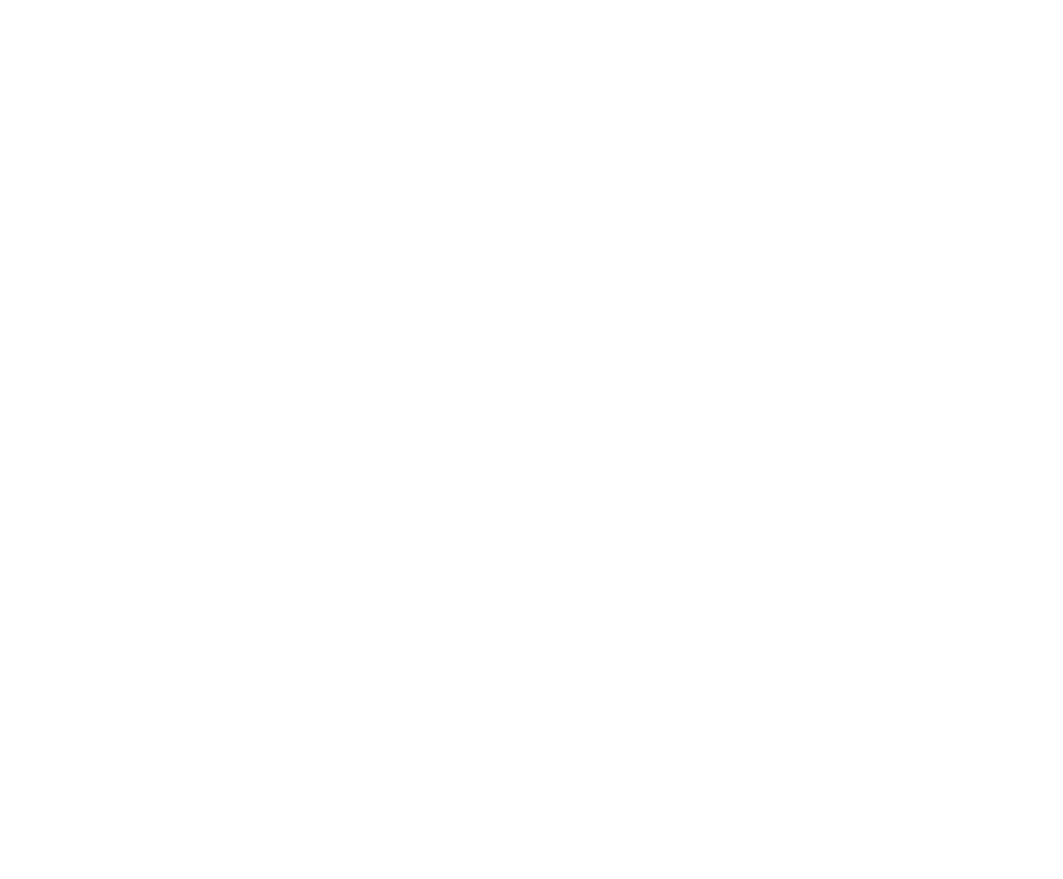
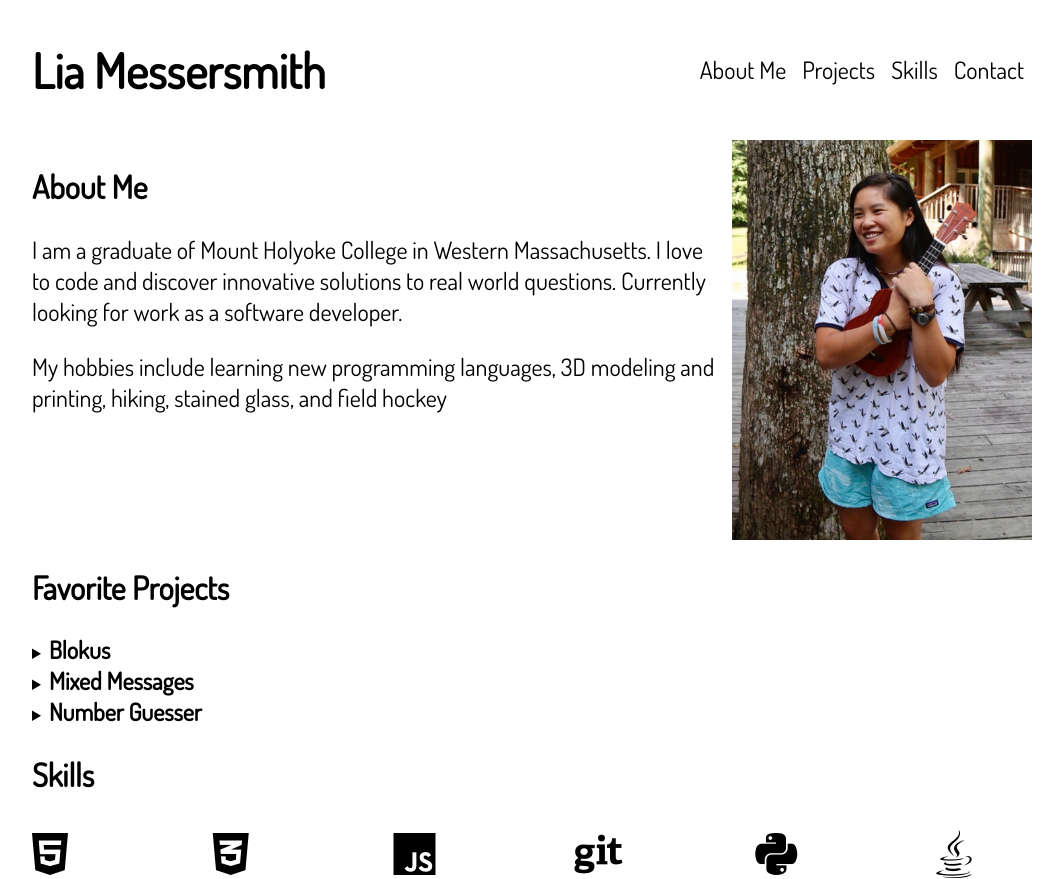
Before and after one commit to lmessersmith/portfolio, a plain HTML site: page index.html in a window 1280 px wide. Shown: the whole page, without its empty margins (108-1171 px from the left). Before the commit the page ends 800 px from the top, so only its background shows below. Drawn offline with Linux system fonts and the light colour scheme.

Commit message:
Updated Code

```diff
--- a/index.html
+++ b/index.html
@@ -2,6 +2,78 @@
 <html>
     <head>
         <title>Portfolio</title>
-        <link href="./style.css" type="stylesheet" rel="text/css">
+        <link href="./style.css" rel="stylesheet">
+        <script src="https://kit.fontawesome.com/8972287b0a.js" crossorigin="anonymous"></script>
+        <link href="https://fonts.googleapis.com/css2?family=Dosis&display=swap" rel="stylesheet">
     </head>
+    <body>
+        <nav>
+            <h1 class="name">Lia Messersmith</h1>
+            <ul class="nav-bar">
+                <li class="nav-bar-item"><a href="#about-me">About Me</a></li>
+                <li class="nav-bar-item"><a href="#projects">Projects</a></li>
+                <li class="nav-bar-item"><a href="#skills">Skills</a></li>
+                <li class="nav-bar-item"><a href="./contact.html">Contact</a></li>
+            </ul>
+        </nav>
+        <main>
+            <section id="about-me">
+                <div class="about-container">
+                    <div class="about-text">
+                        <h2>About Me</h2>
+                        <p>I am a graduate of Mount Holyoke College in Western Massachusetts. I love to code and discover innovative
+                            solutions to real world questions.
+                            Currently looking for work as a software developer.
+                        </p>
+                        <p>
+                            My hobbies include learning new programming languages, 3D modeling and printing, hiking, stained glass, and
+                            field hockey
+                        </p>
+                    </div>
+                    <img src="resources/about-me.jpg" alt="A photo of Lia Messersmith" class="portrait">
+                </div>
+            </section>
+            <section id="projects">
+                <h2>Favorite Projects</h2>
+                <details class="projects">
+                    <summary class="project-title">
+                        <h3>Blokus</h3>
+                    </summary>
+                    <img src="resources/blokus.png" alt="An image of coded blokus game" class="project-image">
+                    <p class="project-description">This is a virtual version of the game Blokus.</p>
+                </details>
+                <details class="projects">
+                    <summary class="project-title">
+                        <h3>Mixed Messages</h3>
+                    </summary>
+                    <img src="resources/mixed-messages.png" alt="An image of summary of mixed messages" class="project-image">
+                    <p class="project-description">This outputs three random facts. This was a part of the Full Stack Engineer Career Path on Codecademy.</p>
+                    <p>Test the project here!</p>
+                    <button type="button" onclick="getFacts()">Click me for random facts!</button>
+                    <p id="fact-1"></p>
+                    <p id="fact-2"></p>
+                    <p id="fact-3"></p>
+                </details>
+                <details class="projects">
+                    <summary class="project-title">
+                        <h3>Number Guesser</h3>
+                    </summary>
+                    <img src="resources/number-guesser.png" alt="An image of coded number guesser game" class="project-image">
+                    <p class="project-description">This game has the user guess the number the computer is thinking. This was a part of the Full Stack Engineer Career Path on Codecademy.</p>
+                </details>
+            </section>
+            <section id="skills">
+                <h2>Skills</h2>
+                <div class="skills-container">
+                    <i class="fab fa-html5 skill-icon"></i>
+                    <i class="fab fa-css3-alt skill-icon"></i>
+                    <i class="fab fa-js skill-icon"></i>
+                    <i class="fab fa-git skill-icon"></i>
+                    <i class="fab fa-python skill-icon"></i>
+                    <i class="fab fa-java skill-icon"></i>
+                </div>
+            </section>
+        </main>
+        <script src="./mixed-messages.js"></script>
+    </body>
 </html>
--- a/style.css
+++ b/style.css
@@ -0,0 +1,86 @@
+body {
+    padding: 0 16px;
+    max-width: 1000px;
+    margin: 0 auto;
+    display: flex;
+    flex-direction: column;
+    font-family: 'Dosis', sans-serif;
+    font-size: 16px;
+}
+h1 {
+    font-size: 3rem;
+}
+
+h2 {
+    font-size: 2rem;
+}
+
+h3 {
+    display: inline;
+    font-size: 1.5rem;
+}
+
+p {
+    font-size: 1.5rem;
+}
+
+nav {
+    display: flex;
+}
+
+details {
+    cursor: pointer;
+}
+
+.project-image {
+    width: 75%;;
+}
+.nav-bar {
+    display: flex;
+    list-style-type: none;
+    padding: 0;
+    align-items: center;
+    margin: 0;
+    margin-left: auto;
+}
+
+.nav-bar-item {
+    margin: 8px;
+}
+
+a {
+    text-decoration: none;
+    color: black;
+    font-size: 1.5rem;
+}
+
+.about-container {
+    display: flex;
+}
+
+.portrait {
+    width: 300px;
+}
+
+.about-text {
+    margin-right: 16px;
+}
+
+.skills-container {
+    display: flex;
+    width: 100%;
+    justify-content: space-between;
+    flex-wrap: wrap;
+}
+
+.skill-icon{
+    font-size: 3em;
+    width: 2em;
+    margin-top: 8px;
+}
+
+.contact-icon {
+    font-size: 2em;
+    width: 2em;
+    margin-top: 8px;
+}
```
Also changed, not shown: contact.html (+21 -3 lines).
